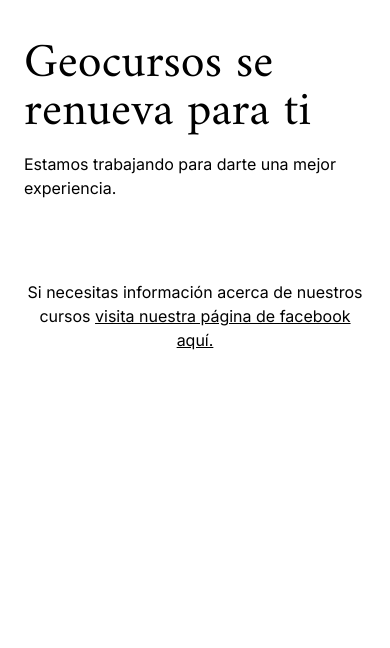
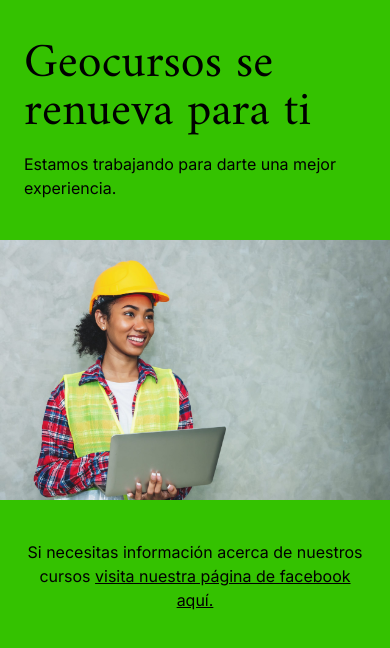
Before and after one commit to renzodamgo/geocursos-fe, a Next.js app: page / in a window 390 px wide. Shown: the top 648 px of the page. Built offline with nearby package versions, Linux system fonts and the light colour scheme.

Commit message:
Add mantainace information and mobile

```diff
--- a/app/components/mantainance.tsx
+++ b/app/components/mantainance.tsx
@@ -1,6 +1,8 @@
 import { HeadingH1 } from "@ui/heading/headingH1";
 import { Container } from "@ui/utils/container";
+import Image from "next/image";
 import Link from "next/link";
+import landingImg from "public/img/landing.jpg";
 
 export const Mantainance = () => {
   return (
@@ -11,6 +13,7 @@ export const Mantainance = () => {
           Estamos trabajando para darte una mejor experiencia.
         </p>
       </Container>
+      <Image src={landingImg} alt="Geocursos" />
       <Container>
         <p className="text-center">
           Si necesitas información acerca de nuestros cursos{" "}
--- a/app/layout.tsx
+++ b/app/layout.tsx
@@ -22,7 +22,9 @@ export default function RootLayout({
 }) {
   return (
     <html lang="es">
-      <body className={`${inter.variable} ${amiri.variable} font-sans`}>
+      <body
+        className={`${inter.variable} ${amiri.variable} font-sans bg-primary`}
+      >
         {children}
       </body>
     </html>
--- a/tailwind.config.js
+++ b/tailwind.config.js
@@ -12,7 +12,7 @@ module.exports = {
 		},
 		extend: {
 			colors: {
-				'primary': 'rgb(74, 222, 128)',
+				'primary': 'hsl(104, 100%, 38%)',
 				'secondary': '#367B84',
 				'gray': '#F2F2F2',
 				'solid-gray': '#919191',
```
Also changed, not shown: public/img/landing.jpg (added).
